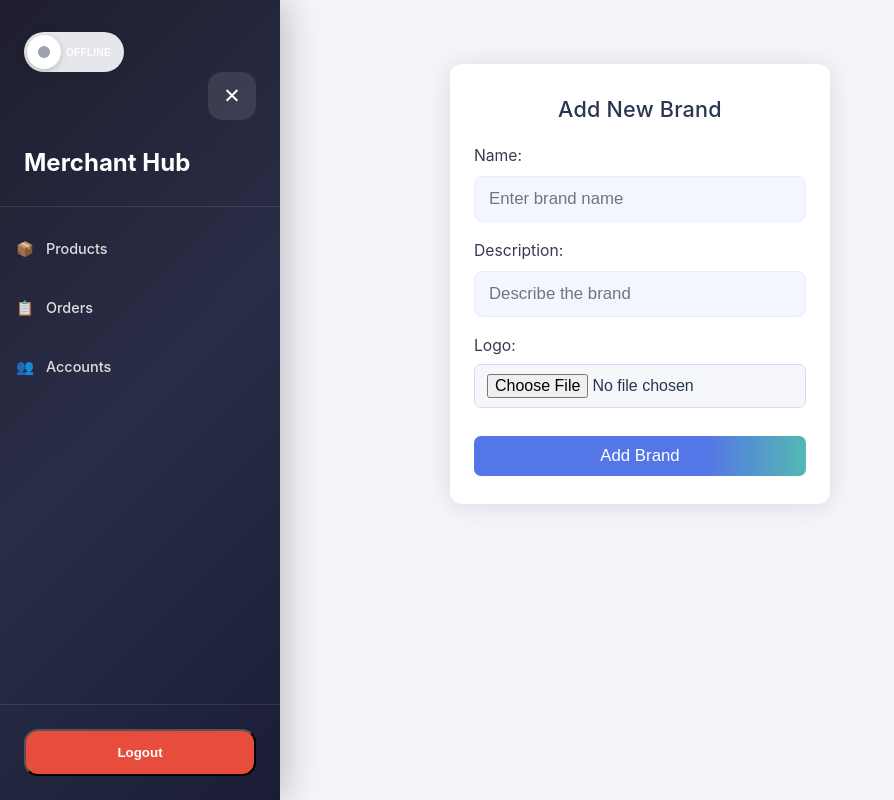
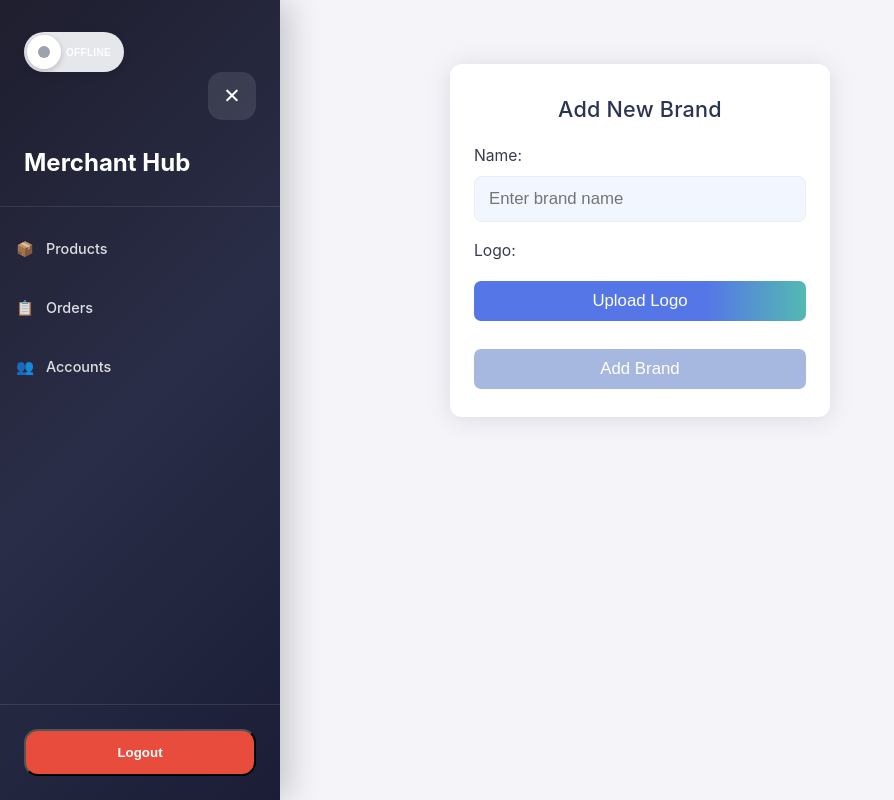
Before and after one commit to AntonyEfron/MerchantModule, a React (Vite) app: page /merchant/add-brand in a window 1280 px wide. Shown: the whole page, without its empty margins (0-894 px from the left). Built offline with nearby package versions, Linux system fonts and the light colour scheme; no server answers.

Commit message:
10/09/2025

```diff
--- a/src/api/products.ts
+++ b/src/api/products.ts
@@ -37,14 +37,18 @@ export const deleteProduct = async (productId) => {
 };
 
 export const getCategories = async () => {
+
   try {
     const response = await axiosInstance.get('/merchant/getCategories');
+    // console.log(response.data,'responsere33333333xsponse');
+
     return response.data;
   } catch (error) {
     console.log(error)
     throw error.response ? error.response.data : new Error('Network Error');
   }
 };
+
 
 export interface AddBrandResponse {
   brand: {
--- a/src/components/Brand/AddBrandForm.tsx
+++ b/src/components/Brand/AddBrandForm.tsx
@@ -2,19 +2,19 @@ import React, { useState } from "react";
 import { addBrand } from "../../api/products";
 import type { BrandPayload } from "../../api/products";
 import styles from "./AddBrandForm.module.css";
+import LogoCrop from "../Login/LogoCrop/LogoCrop";
 
 interface AddBrandFormProps {
   createdById: string;
-  createdByType: "Merchant" | "Admin";
+  createdByType: "Merchant";
 }
 
 const AddBrandForm: React.FC<AddBrandFormProps> = ({
   createdById,
   createdByType,
 }) => {
-  const [form, setForm] = useState<BrandPayload>({
+  const [form, setForm] = useState<Omit<BrandPayload, "description">>({
     name: "",
-    description: "",
     logo: null,
     createdById,
     createdByType,
@@ -24,16 +24,8 @@ const AddBrandForm: React.FC<AddBrandFormProps> = ({
   const [success, setSuccess] = useState("");
   const [error, setError] = useState("");
 
-  const handleChange = (
-    e: React.ChangeEvent<HTMLInputElement | HTMLSelectElement>
-  ) => {
-    const { name, value, files } = e.target as HTMLInputElement;
-    if (name === "logo" && files) {
-      setForm((prev) => ({ ...prev, logo: files[0] }));
-    } else {
-      setForm((prev) => ({ ...prev, [name]: value }));
-    }
-  };
+  // cropper modal state
+  const [isCropOpen, setIsCropOpen] = useState(false);
 
   const handleSubmit = async (e: React.FormEvent) => {
     e.preventDefault();
@@ -44,16 +36,16 @@ const AddBrandForm: React.FC<AddBrandFormProps> = ({
     try {
       await addBrand({
         ...form,
-        createdById,    // Always use the prop, not form state
-        createdByType,  // Always use the prop, not form state
+        createdById,
+        createdByType,
       });
       setSuccess("Brand added successfully!");
-      setForm((prev) => ({
-        ...prev,
+      setForm({
         name: "",
-        description: "",
         logo: null,
-      }));
+        createdById,
+        createdByType,
+      });
     } catch (err: any) {
       setError(
         err.response?.data?.error || "Failed to add brand. Please try again."
@@ -75,62 +67,62 @@ const AddBrandForm: React.FC<AddBrandFormProps> = ({
             name="name"
             value={form.name}
             required
-            onChange={handleChange}
+            onChange={(e) =>
+              setForm((prev) => ({ ...prev, name: e.target.value }))
+            }
             placeholder="Enter brand name"
           />
         </div>
-        <div className={styles.formField}>
-          <label className={styles.formLabel}>Description:</label>
-          <input
-            className={styles.formInput}
-            type="text"
-            name="description"
-            value={form.description}
-            required
-            onChange={handleChange}
-            placeholder="Describe the brand"
-          />
-        </div>
+
         <div className={styles.formField}>
           <label className={styles.formLabel}>Logo:</label>
-          <input
-            className={styles.formFileInput}
-            type="file"
-            name="logo"
-            accept="image/*"
-            onChange={handleChange}
-          />
+          {form.logo ? (
+            <div className={styles.previewWrapper}>
+              <img
+                src={URL.createObjectURL(form.logo)}
+                alt="Logo preview"
+                className={styles.logoPreview}
+              />
+              <button
+                type="button"
+                className={styles.changeLogoBtn}
+                onClick={() => setIsCropOpen(true)}
+              >
+                Change Logo
+              </button>
+            </div>
+          ) : (
+            <button
+              type="button"
+              className={styles.formButton}
+              onClick={() => setIsCropOpen(true)}
+            >
+              Upload Logo
+            </button>
+          )}
         </div>
-        {/* <div className={styles.formField}>
-          <label className={styles.formLabel}>Created By Type:</label>
-          <input
-            className={styles.formInput}
-            type="text"
-            name="createdByType"
-            value={createdByType}
-            readOnly
-          />
-        </div>
-        <div className={styles.formField}>
-          <label className={styles.formLabel}>Created By Id:</label>
-          <input
-            className={styles.formInput}
-            type="text"
-            name="createdById"
-            value={createdById}
-            readOnly
-          />
-        </div> */}
+
         <button
           type="submit"
           className={styles.formButton}
-          disabled={loading}
+          disabled={loading || !form.logo}
         >
           {loading ? "Saving..." : "Add Brand"}
         </button>
+
         {success && <div className={styles.successMessage}>{success}</div>}
         {error && <div className={styles.errorMessage}>{error}</div>}
       </form>
+
+      {/* Cropper modal */}
+      <LogoCrop
+        isOpen={isCropOpen}
+        onClose={() => setIsCropOpen(false)}
+        onCrop={(file) => {
+          setForm((prev) => ({ ...prev, logo: file }));
+          setIsCropOpen(false);
+        }}
+      />
     </div>
   );
 };
--- a/src/components/Brand/AddBrandPage.tsx
+++ b/src/components/Brand/AddBrandPage.tsx
@@ -1,21 +1,19 @@
 // AddBrandPage.tsx
 import AddBrandForm from "./AddBrandForm";
-import { useAuth } from "../../context/AuthContext";
+// import { useAuth } from "../../context/AuthContext";
 
 const AddBrandPage: React.FC = () => {
-  const { merchant } = useAuth();
 
-  const createdById = merchant?.id || "";
+
+  const createdById = localStorage.getItem("merchant_id");
+  console.log(createdById,'createdByIdcreatedByIdcreatedById');
+
   const createdByType: "Merchant" | "Admin" = "Merchant";
+  console.log(createdByType,'MerchantMerchantMerchantMerchant');
+
 
   return (
     <div>
-      {/* {
-        createdById ? (
-        ) : (
-          <p style={{ color: "red" }}>You must be logged in as a merchant to add a brand.</p>
-        )
-      } */}
           <AddBrandForm createdById={createdById} createdByType={createdByType} />
 
     </div>
--- a/src/components/Login/FlashFitsSignUp.tsx
+++ b/src/components/Login/FlashFitsSignUp.tsx
@@ -87,6 +87,7 @@ const handleVerifyOtp = async (): Promise<void> => {
 
     if (res?.merchant?._id) {
       localStorage.setItem("merchant_id", res.merchant._id);
+      localStorage.setItem("token", res.token); // ✅ Save JWT token
       navigate("/merchant/register");
     }
   } catch (error: any) {
--- a/src/components/Products/AddNewProduct.tsx
+++ b/src/components/Products/AddNewProduct.tsx
@@ -1,6 +1,6 @@
 import React, { useState, useEffect, useContext } from 'react';
 import { ChevronDown, Plus, X, Loader2, CheckCircle, AlertTriangle } from 'lucide-react';
-import { AuthContext } from '../../context/AuthContext';
+// import { AuthContext } from '../../context/AuthContext';
 import { getCategories, addBaseProduct, getBrands } from '../../api/products';
 // import AddVariant from './AddVarient/AddVarient';
 import VariantForm from '../ProductPage/VariantForm';
@@ -8,7 +8,8 @@ import VariantForm from '../ProductPage/VariantForm';
 import './AddNewProduct.css';
 
 const AddNewProduct = () => {
-  const { merchant } = useContext(AuthContext); // ✅ Get merchant directly
+      const merchant  = localStorage.getItem("merchant_id") // ✅ Get merchant directly
+
 
   const [formData, setFormData] = useState({
     name: '',
@@ -20,7 +21,7 @@ const AddNewProduct = () => {
     description: '',
     features: {},
     tags: '',
-    merchantId: merchant?.id || '', // ✅ Safe access
+    merchantId: merchant || '', // ✅ Safe access
     isTriable: true,
     isActive: true,
   });
@@ -37,11 +38,19 @@ const [createdProductId, setCreatedProductId] = useState(null);
 const [showAddVariant, setShowAddVariant] = useState(false); // renamed for clarity
 
   useEffect(() => {
-    if (!merchant?.id) return; // Wait until merchant is loaded
+
+      console.log(merchant,'merchantmerchant');
+
+
+    if (!merchant) return; // Wait until merchant is loaded
 
     const fetchCategories = async () => {
+
       try {
+        console.log('Merchant ID passed to getCategories:', merchant);
         const res = await getCategories();
+        console.log(res,'resresresresres');
+
         setCategories(res.categories);
       } catch (error) {
         setMessage('Failed to load categories');
@@ -52,8 +61,8 @@ const [showAddVariant, setShowAddVariant] = useState(false); // renamed for clar
     const fetchBrands = async () => {
       setBrandsLoading(true);
       try {
-        console.log('Merchant ID passed to getBrands:', merchant.id);
-        const res = await getBrands(merchant.id);
+        console.log('Merchant ID passed to getBrands:', merchant);
+        const res = await getBrands(merchant);
         setBrands(res.brands || []);
       } catch (err) {
         setMessage('Failed to load brands');
@@ -69,7 +78,7 @@ const [showAddVariant, setShowAddVariant] = useState(false); // renamed for clar
     // Also update merchantId in formData
     setFormData(prev => ({
       ...prev,
-      merchantId: merchant.id
+      merchantId: merchant
     }));
 
   }, [merchant]);
@@ -153,7 +162,7 @@ const handleSubmit = async (e) => {
       description: '',
       features: {},
       tags: '',
-      merchantId: merchant?.id || '',
+      merchantId: merchant || '',
       isTriable: true,
       isActive: true,
     });
--- a/src/context/NotificationContext.tsx
+++ b/src/context/NotificationContext.tsx
@@ -74,23 +74,23 @@ export const NotificationProvider = ({ children }: { children: ReactNode }) => {
   }, []);
 
   // Fetch initial orders on mount
-  useEffect(() => {
-    const loadOrders = async () => {
-      try {
-        const apiOrders = await fetchMerchantOrders();
-        // Distribute to state arrays based on status
-        setPendingOrders(apiOrders.filter(o => o.status === 'pending'));
-        setAcceptedOrders(apiOrders.filter(o => o.status === 'packaging' || o.status === 'accepted'));
-        setPackedOrders(apiOrders.filter(o => o.status === 'packed'));
-        setTransitOrders(apiOrders.filter(o => o.status === 'in-transit'));
-        setCompletedOrders(apiOrders.filter(o => o.status === 'completed'));
-        setReturnedOrders(apiOrders.filter(o => o.status === 'returned'));
-      } catch (error) {
-        console.error('Failed to fetch orders:', error);
-      }
-    };
-    loadOrders();
-  }, []);
+  // useEffect(() => {
+  //   const loadOrders = async () => {
+  //     try {
+  //       const apiOrders = await fetchMerchantOrders();
+  //       // Distribute to state arrays based on status
+  //       setPendingOrders(apiOrders.filter(o => o.status === 'pending'));
+  //       setAcceptedOrders(apiOrders.filter(o => o.status === 'packaging' || o.status === 'accepted'));
+  //       setPackedOrders(apiOrders.filter(o => o.status === 'packed'));
+  //       setTransitOrders(apiOrders.filter(o => o.status === 'in-transit'));
+  //       setCompletedOrders(apiOrders.filter(o => o.status === 'completed'));
+  //       setReturnedOrders(apiOrders.filter(o => o.status === 'returned'));
+  //     } catch (error) {
+  //       console.error('Failed to fetch orders:', error);
+  //     }
+  //   };
+  //   loadOrders();
+  // }, []);
 
   // Notification audio
   const playNotification = useCallback(() => {
--- a/src/utils/axiosInstance.ts
+++ b/src/utils/axiosInstance.ts
@@ -1,7 +1,7 @@
 import axios from 'axios';
 
 const axiosInstance = axios.create({
-  baseURL: 'http://192.168.0.102:5000/api', // no trailing slash
+  baseURL: 'http://192.168.29.18:5000/api', // no trailing slash
   timeout: 10000,
 });
 
```
